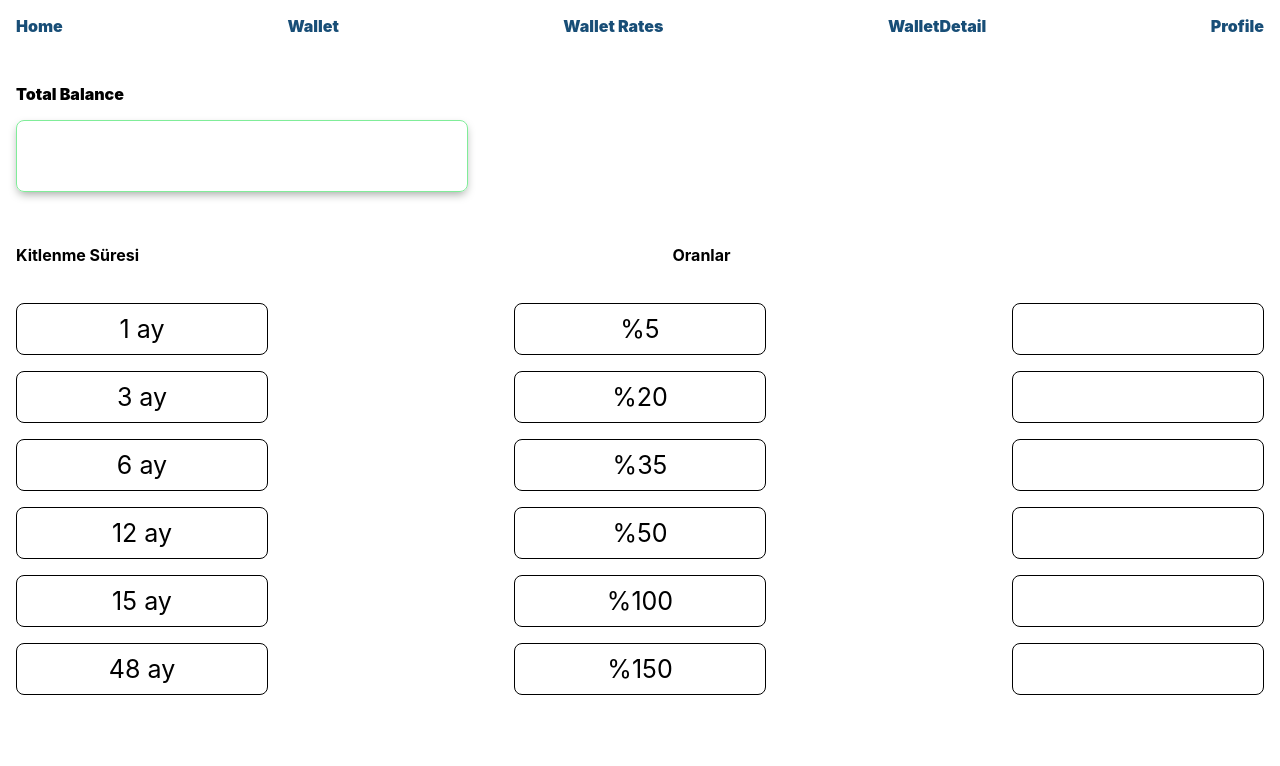
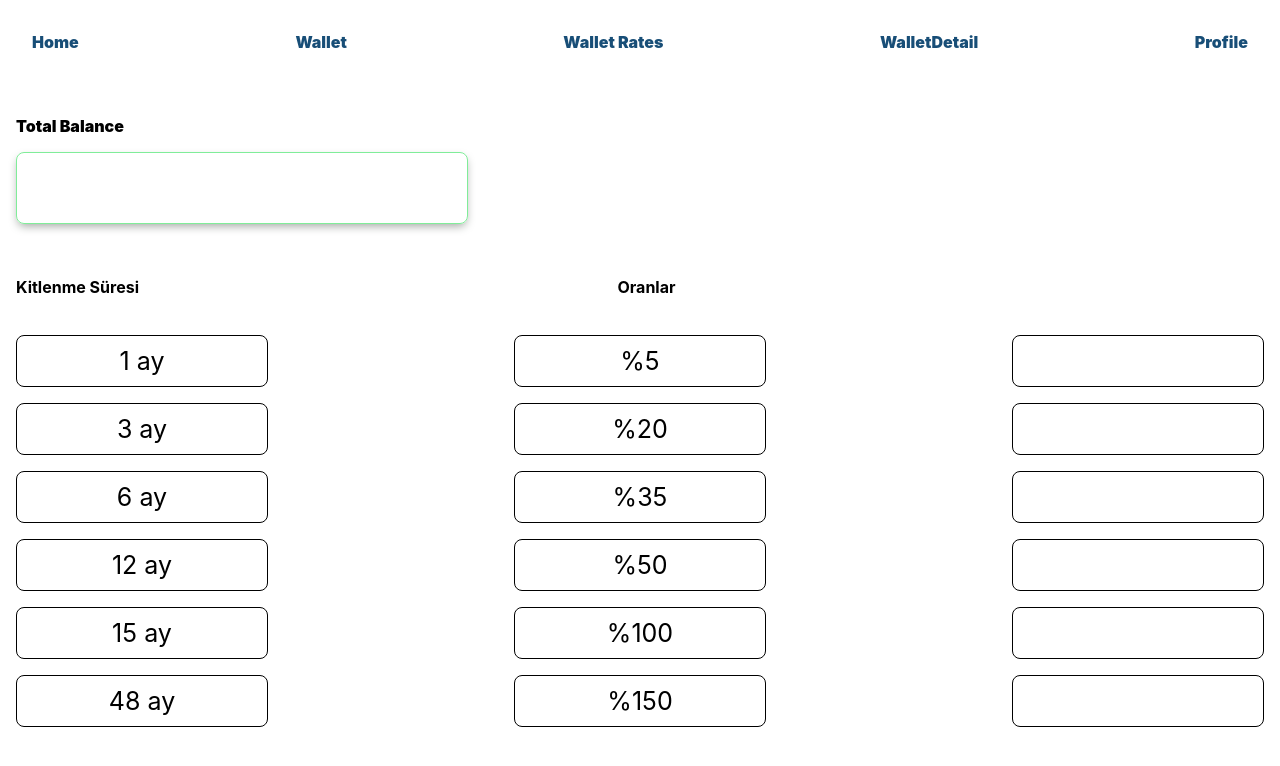
Before and after one commit to ayse8888/ziontopia, a React (Create React App) app: page /rates in a window 1280 px wide. Shown: the top 766 px of the page. Built offline with nearby package versions, Linux system fonts and the light colour scheme.

Commit message:
css changes

```diff
--- a/src/containers/Header/style.css
+++ b/src/containers/Header/style.css
@@ -1,5 +1,5 @@
 .nav {
-    padding: 1rem;
+    padding: 2rem;
 }
 
 .navList {
--- a/src/containers/Wallet/WalletRates/index.js
+++ b/src/containers/Wallet/WalletRates/index.js
@@ -40,7 +40,7 @@ export const WalletRates = () => {
       <div className="ratesTableContainer">
         <div className="ratesTableHeader">
           <h4>Kitlenme Süresi</h4>
-          <h4>Oranlar</h4>
+          <h4 className="ratesTitle">Oranlar</h4>
           <h4>{}</h4>
         </div>
         {rateDatas?.map((data) => {
--- a/src/containers/Wallet/WalletRates/style.css
+++ b/src/containers/Wallet/WalletRates/style.css
@@ -41,3 +41,8 @@
     align-items: center;
     font-size: 25px;
 }
+
+.ratesTitle {
+    position: relative;
+    left: -55px;
+}
```
Also changed, not shown: src/assets/svg/arrow-right-solid.svg (added).
